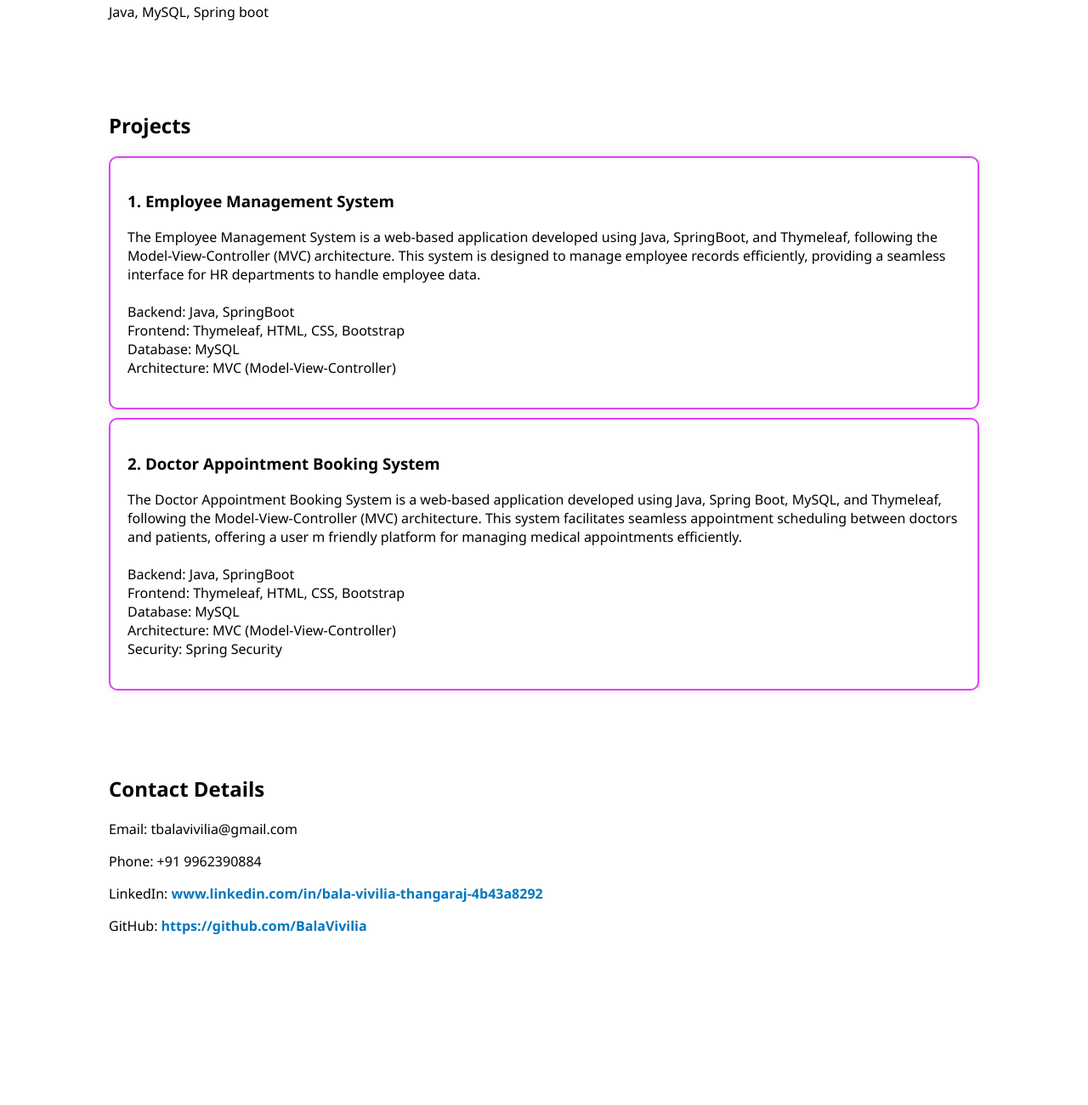
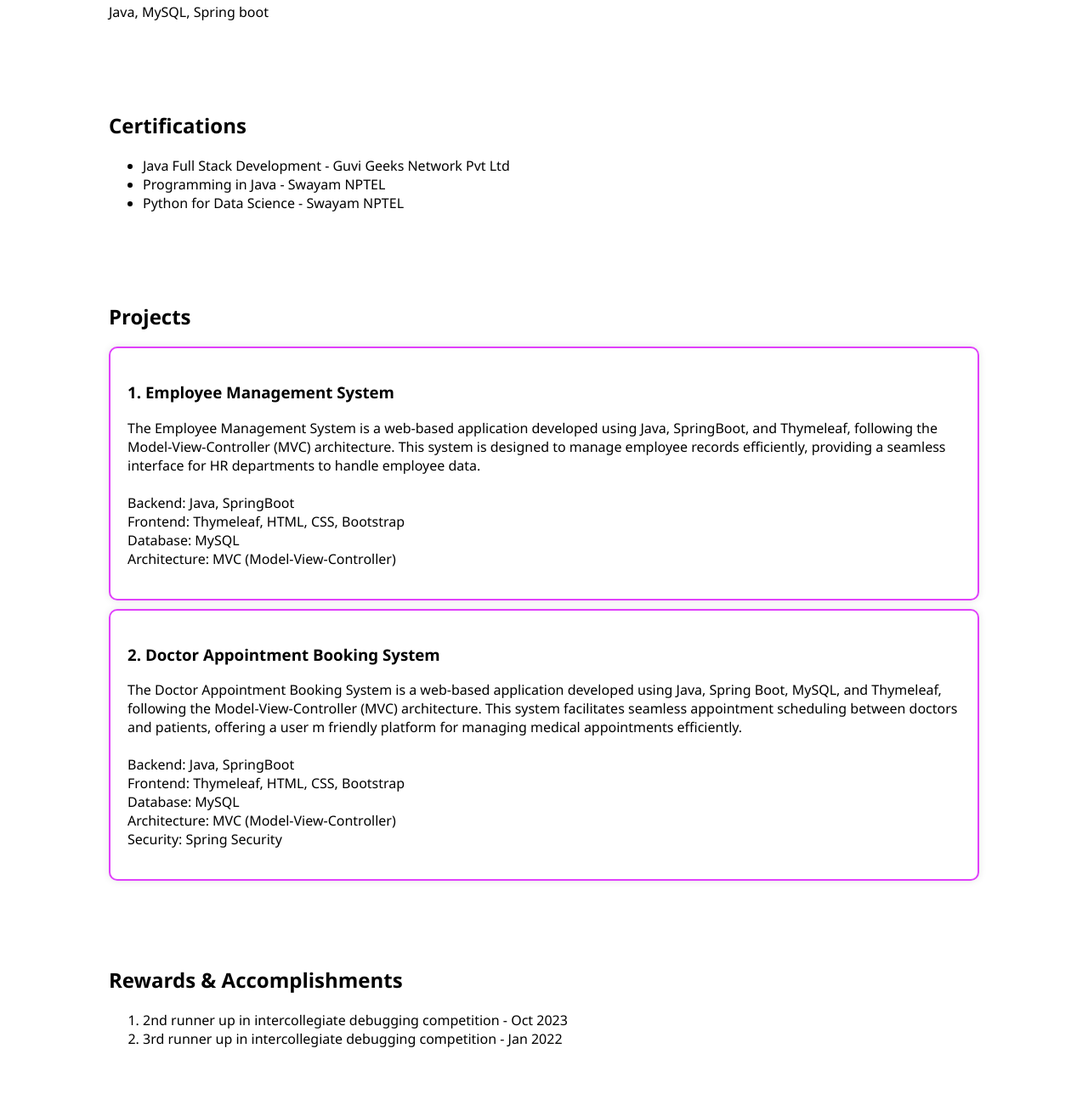
Before and after one commit to BalaVivilia/bala_portfolio, a plain HTML site: page index.html in a window 1280 px wide. Shown: the part 779-2080 px from the top of the page at 85% size. Before the commit the page ends 1946 px from the top, so only its background shows below. Drawn offline with Linux system fonts and the light colour scheme.

Commit message:
index.html

```diff
--- a/index.html
+++ b/index.html
@@ -30,6 +30,18 @@
         </div>
     </section>
 
+    <section id="certifications">
+      <div class="container">
+          <h2>Certifications</h2>
+          <ul style="list-style-type: disc;">
+              <li>Java Full Stack Development - Guvi Geeks Network Pvt Ltd</li>
+              <li>Programming in Java - Swayam NPTEL</li>
+              <li>Python for Data Science - Swayam NPTEL</li>
+
+          </ul>
+      </div>
+  </section>
+
     <section id="projects">
         <div class="container">
             <h2>Projects</h2>
@@ -61,6 +73,16 @@
         </div>
     </section>
 
+    <section id="accomplishments">
+      <div class="container">
+          <h2>Rewards & Accomplishments</h2>
+          <ol>
+              <li>2nd runner up in intercollegiate debugging competition - Oct 2023 </li>
+              <li>3rd runner up in intercollegiate debugging competition - Jan 2022 </li>
+          </ol>
+      </div>
+  </section>
+
     <section id="contact">
         <div class="container">
             <h2>Contact Details</h2>
```
